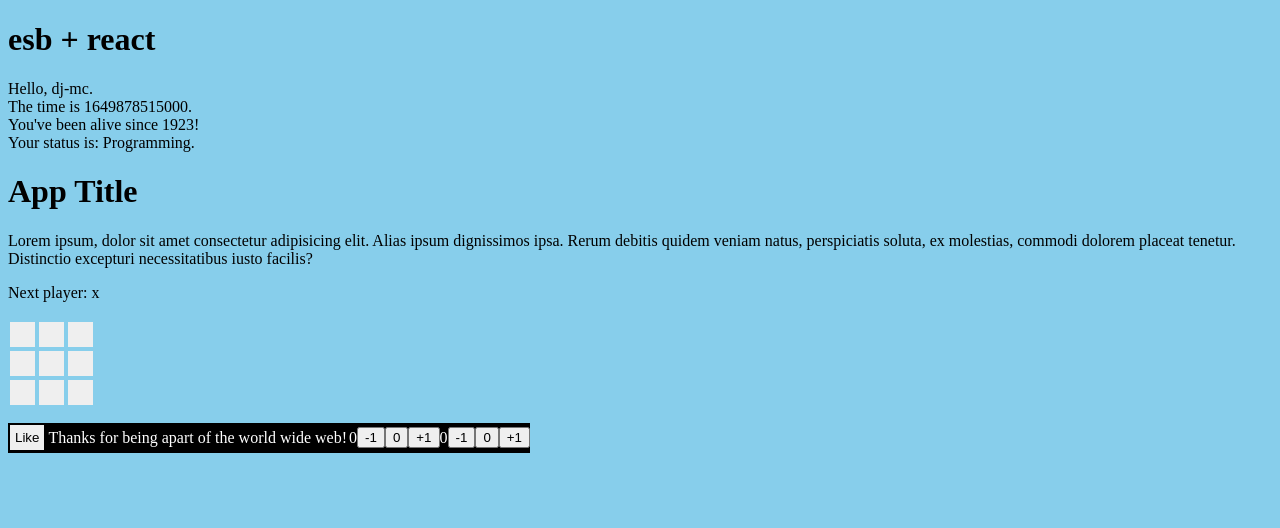
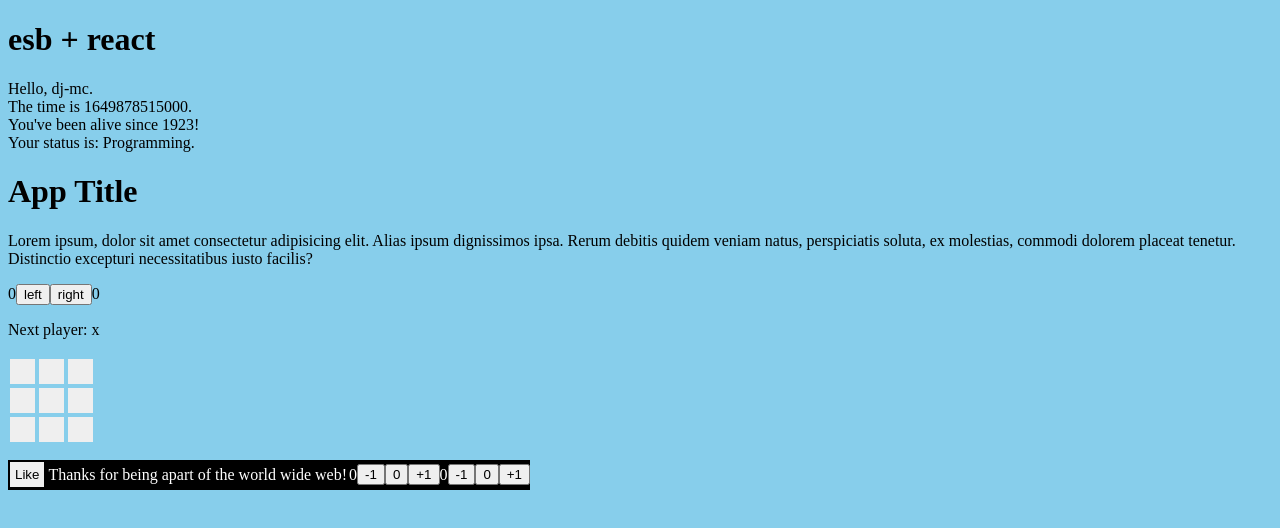
Before and after one commit to dj-mc/esb-r, a React app: page / in a window 1280 px wide. Shown: the top 528 px of the page. Built offline with nearby package versions, Linux system fonts and the light colour scheme.

Commit message:
s-s-state

```diff
--- a/src/app.tsx
+++ b/src/app.tsx
@@ -4,6 +4,7 @@ import * as ReactDOMServer from 'react-dom/server';
 import Game from './tic-tac-toe';
 import LikeButton from './like-button';
 import { Counter, StatefulCounter } from './counter';
+import { StatefulComponent } from './stateful';
 
 const Greet = ({
   name,
@@ -60,6 +61,7 @@ const App = (props: { title: string; init_count: number }) => {
         soluta, ex molestias, commodi dolorem placeat tenetur. Distinctio
         excepturi necessitatibus iusto facilis?
       </p>
+      <StatefulComponent />
       <Game />
       <div id="footer-container">
         <LikeButton />
--- a/src/stateful.tsx
+++ b/src/stateful.tsx
@@ -1,23 +1,27 @@
-import { useState } from 'react';
+import React, { useState } from 'react';
 
-const StatefulComponent = () => {
-  const [clicks, set_clicks] = useState({
-    left: 0,
-    right: 0
-  });
+export const StatefulComponent = () => {
+  const [left_clicks, set_left_sum] = useState(0);
+  const [right_clicks, set_right_sum] = useState(0);
+  const [click_history, set_click_history] = useState([]);
 
-  const handle_left_click = () =>
-    set_clicks({ ...clicks, left: clicks.left + 1 });
+  const handle_left_click = () => {
+    set_click_history(click_history.concat('L'));
+    set_left_sum(left_clicks + 1);
+  };
 
-  const handle_right_click = () =>
-    set_clicks({ ...clicks, right: clicks.right + 1 });
+  const handle_right_click = () => {
+    set_click_history(click_history.concat('R'));
+    set_right_sum(right_clicks + 1);
+  };
 
   return (
     <>
-      {clicks.left}
+      {left_clicks}
       <button onClick={handle_left_click}>left</button>
       <button onClick={handle_right_click}>right</button>
-      {clicks.right}
+      {right_clicks}
+      <p>{click_history.join(' ')}</p>
     </>
   );
 };
```
